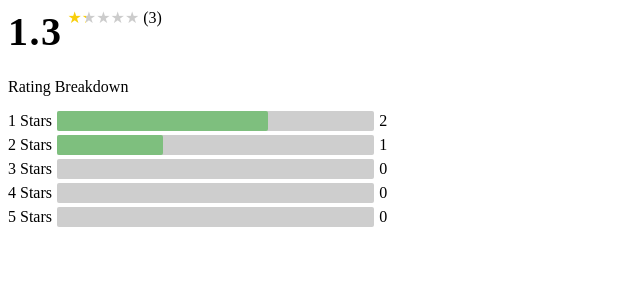
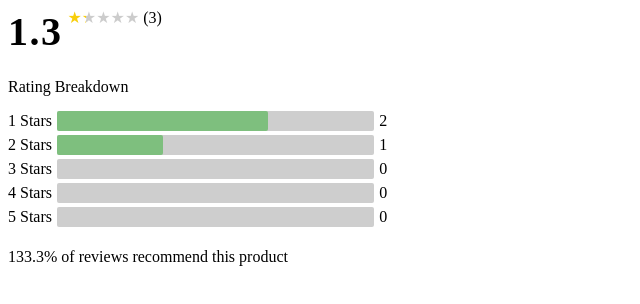
Before and after one commit to shelleychenn/Greenfield-Blazar, a React app: page / in a window 1280 px wide. Shown: the top 304 px of the page, without its empty margins (0-640 px from the left). Built offline with nearby package versions, Linux system fonts and the light colour scheme; the HTML template or start-up script is replaced by a standard one.

Commit message:
Add recommendation percentage

```diff
--- a/client/src/components/RatingsAndReviewsComponents/ReviewBreakdown.jsx
+++ b/client/src/components/RatingsAndReviewsComponents/ReviewBreakdown.jsx
@@ -7,6 +7,7 @@
     super(props);
     this.getAverageRating = this.getAverageRating.bind(this);
     this.getRatingPercentage = this.getRatingPercentage.bind(this);
+    this.getRecommendedPercentage = this.getRecommendedPercentage.bind(this);
   }
 
   getAverageRating(ratings) {
@@ -33,6 +34,14 @@
     counts.percentage =
       (counts.targetStarCount / counts.totalRatingCount) * 100;
     return counts;
+  }
+
+  getRecommendedPercentage(metaData) {
+    let percentage =
+      (Object.values(metaData.recommended)[0] /
+        Object.keys(metaData.ratings).length) *
+      100;
+    return Math.round(percentage * 10) / 10;
   }
 
   render() {
@@ -74,6 +83,10 @@
             return bar;
           })}
         </div>
+        <p>
+          {this.getRecommendedPercentage(this.props.reviewsMetaData)}% of
+          reviews recommend this product
+        </p>
       </div>
     );
   }
```
